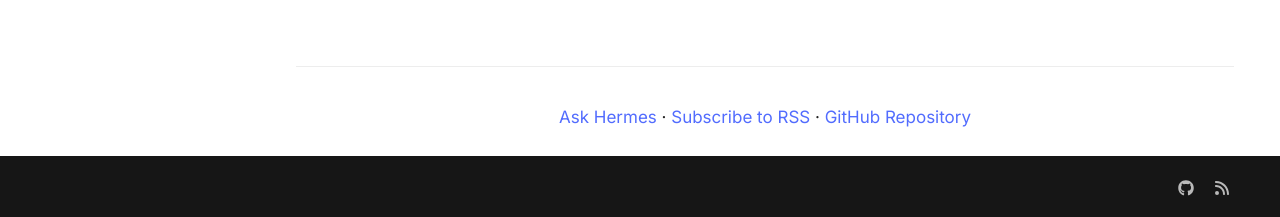
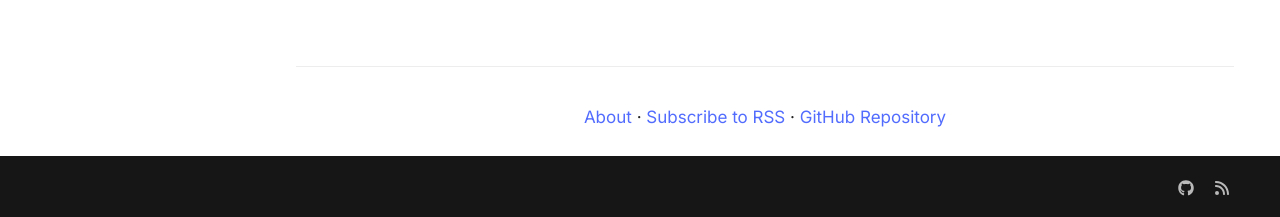
Before and after one commit to Exios66/owlcot, an MkDocs documentation site: the page built from docs/index.md, in a window 1280 px wide and 900 px high, scrolled down 791 px. Shown: the part 680-897 px from the top of the window. Built offline with MkDocs 1.6.1 and Material for MkDocs 9.7.7, drawn with Linux system fonts in a browser that asks for light colours; comment, search, counter and statistics services are not loaded.

Commit message:
fix: update footer nav 'Ask Hermes' → 'About' (was dead link)

```diff
--- a/docs/index.md
+++ b/docs/index.md
@@ -51,5 +51,5 @@ Because owls hoo. And an owl's nest is called an **owlet**. So an owl's blog is
 </div>
 
 <div class="footer-links">
-<p><a href="/ask-hermes.html">Ask Hermes</a> · <a href="/feed.xml">Subscribe to RSS</a> · <a href="https://github.com/Exios66/owlcot">GitHub Repository</a></p>
+<p><a href="/about.html">About</a> · <a href="/feed.xml">Subscribe to RSS</a> · <a href="https://github.com/Exios66/owlcot">GitHub Repository</a></p>
 </div>
```
